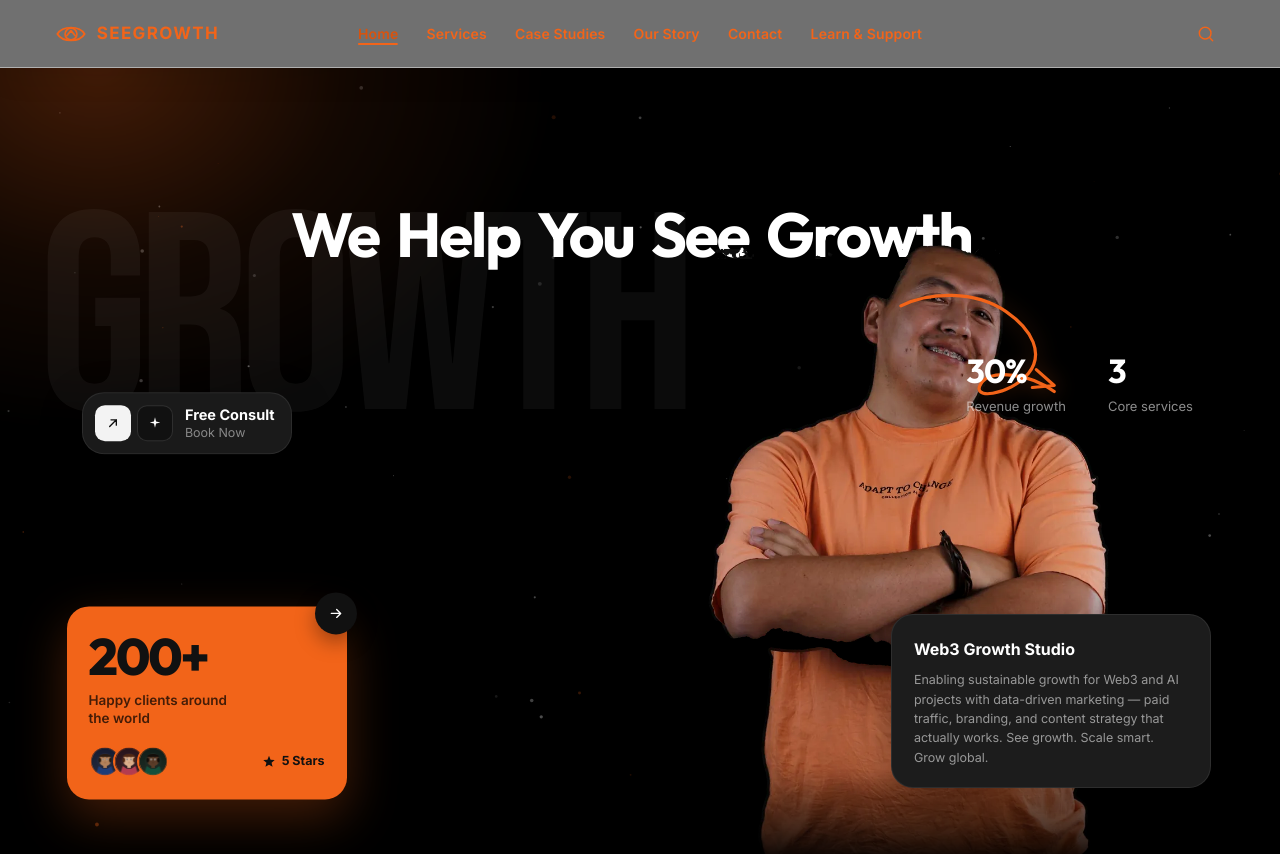
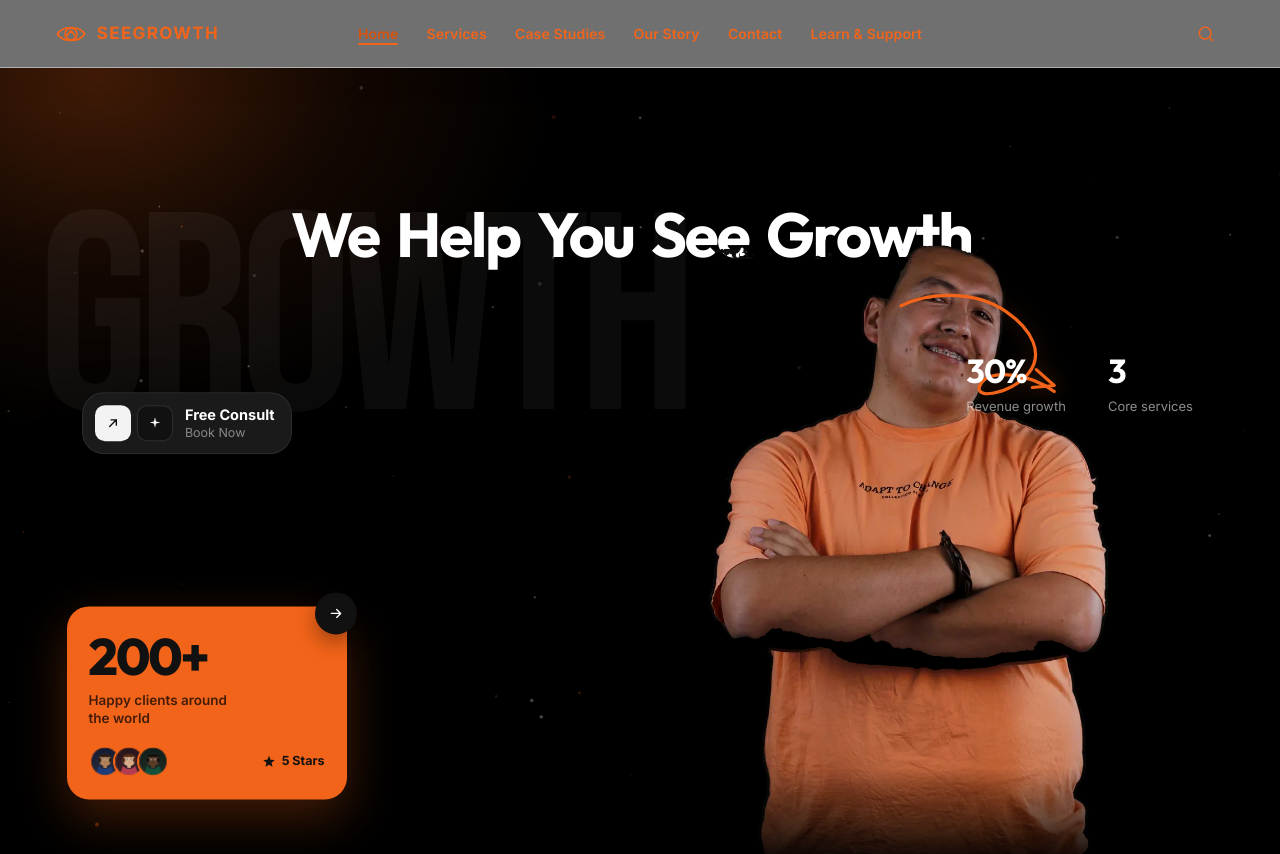
Before and after one commit to Esimuda/SeeGrowth, a React (Vite) app: page / in a window 1280 px wide. Shown: the top 854 px of the page. Built offline with nearby package versions, Linux system fonts and the light colour scheme.

Commit message:
Remove the Web3 Growth Studio info card from the hero.
Drop the copy and its container so the right side of the hero stays uncluttered.

```diff
--- a/src/Hero.jsx
+++ b/src/Hero.jsx
@@ -27,10 +27,6 @@ const HERO = {
     { value: '30%', label: 'Revenue growth' },
     { value: '3', label: 'Core services' },
   ],
-  info: {
-    title: 'Web3 Growth Studio',
-    body: 'Enabling sustainable growth for Web3 and AI projects with data-driven marketing — paid traffic, branding, and content strategy that actually works. See growth. Scale smart. Grow global.',
-  },
 };
 
 const ease = [0.22, 1, 0.36, 1];
@@ -200,22 +196,6 @@ export default function Hero() {
             ))}
           </motion.div>
         </motion.div>
-
-        <motion.div
-          className="hero-slot hero-slot--info"
-          initial={reduce ? false : { opacity: 0, x: 32, y: 18 }}
-          animate={{ opacity: 1, x: 0, y: 0 }}
-          transition={{ duration: 0.75, delay: 0.95, ease }}
-        >
-          <motion.article
-            className="hero-card hero-card--info"
-            animate={reduce ? undefined : floatAnim(1.6, 9)}
-            whileHover={reduce ? undefined : { y: -8, boxShadow: '0 20px 48px rgba(0,0,0,0.45)' }}
-          >
-            <h2>{HERO.info.title}</h2>
-            <p>{HERO.info.body}</p>
-          </motion.article>
-        </motion.div>
       </div>
     </section>
   );
--- a/src/hero.css
+++ b/src/hero.css
@@ -313,11 +313,6 @@
   top: 36%;
 }
 
-.hero-slot--info {
-  right: 5.4%;
-  bottom: 10%;
-}
-
 .hero-card {
   display: block;
   color: inherit;
@@ -486,28 +481,6 @@
   color: rgba(255, 255, 255, 0.55);
 }
 
-.hero-card--info {
-  width: min(320px, 26vw);
-  min-width: 240px;
-  background: #1c1c1c;
-  border: 1px solid rgba(255, 255, 255, 0.08);
-  padding: 22px 22px 20px;
-  box-shadow: 0 16px 48px rgba(0, 0, 0, 0.4);
-}
-
-.hero-card--info h2 {
-  font-size: 16px;
-  font-weight: 700;
-  margin-bottom: 8px;
-  color: var(--white);
-}
-
-.hero-card--info p {
-  font-size: 12.5px;
-  line-height: 1.55;
-  color: rgba(255, 255, 255, 0.55);
-}
-
 @media (max-width: 1100px) {
   .navbar.site-nav {
     height: auto;
@@ -542,10 +515,8 @@
   .hero-slot--appt { left: 4%; top: 36%; }
   .hero-slot--users { left: 3%; bottom: 6%; }
   .hero-slot--stats { right: 4%; top: 34%; }
-  .hero-slot--info { right: 3%; bottom: 7%; }
   .hero-scribble { right: 10%; top: 24%; }
-  .hero-card--users,
-  .hero-card--info { width: 240px; min-width: 0; }
+  .hero-card--users { width: 240px; min-width: 0; }
 }
 
 @media (max-width: 760px) {
@@ -613,10 +584,8 @@
   }
   .hero-slot--appt { order: 5; margin: 8px 0; }
   .hero-slot--users { order: 6; margin: 8px 0; }
-  .hero-slot--info { order: 7; margin: 8px 0; }
 
   .hero-card--users,
-  .hero-card--info,
   .hero-card--appt {
     width: 100%;
     min-width: 0;
```
